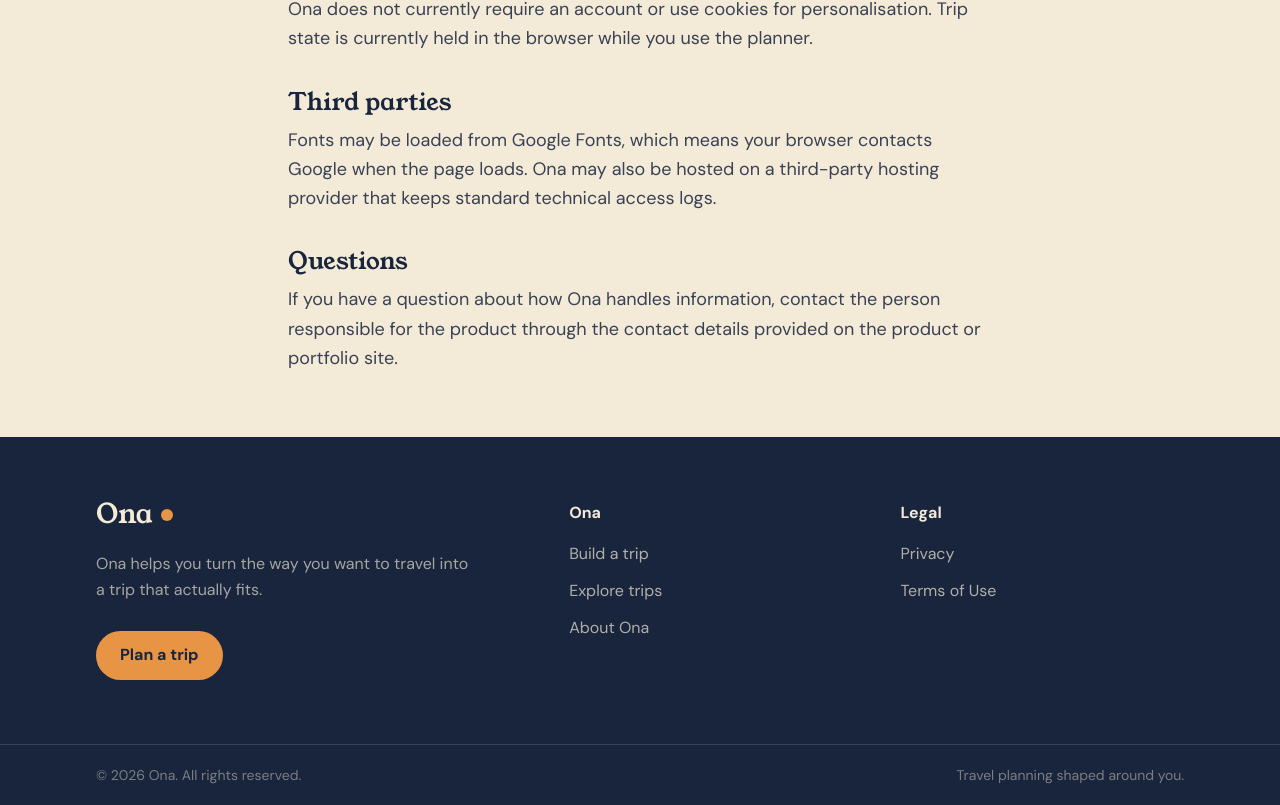
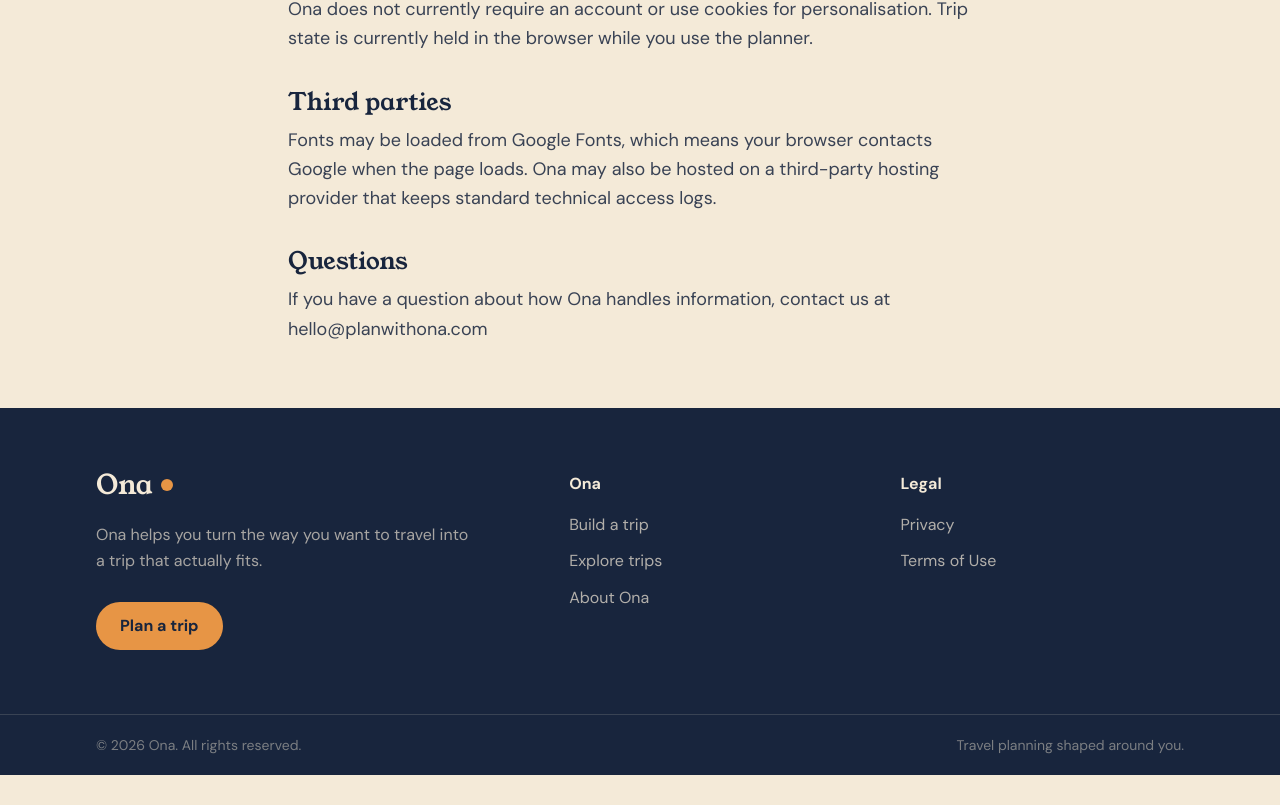
Before and after one commit to Wuraola-Adebisi/Ona, a React (Vite) app: page /privacy in a window 1280 px wide. Shown: the part 895-1700 px from the top of the page. After the commit the page ends 1670 px from the top, so only its background shows below. Built offline with nearby package versions, Linux system fonts and the light colour scheme.

Commit message:
Change contact email for product inquiries
Updated contact information for inquiries regarding how Ona handles information.

```diff
--- a/src/pages/Legal.tsx
+++ b/src/pages/Legal.tsx
@@ -85,8 +85,7 @@ export function Privacy() {
         <h2>Questions</h2>
         <p>
           If you have a question about how Ona handles information, contact
-          the person responsible for the product through the contact details
-          provided on the product or portfolio site.
+          us at hello@planwithona.com
         </p>
       </section>
     </Page>
```
